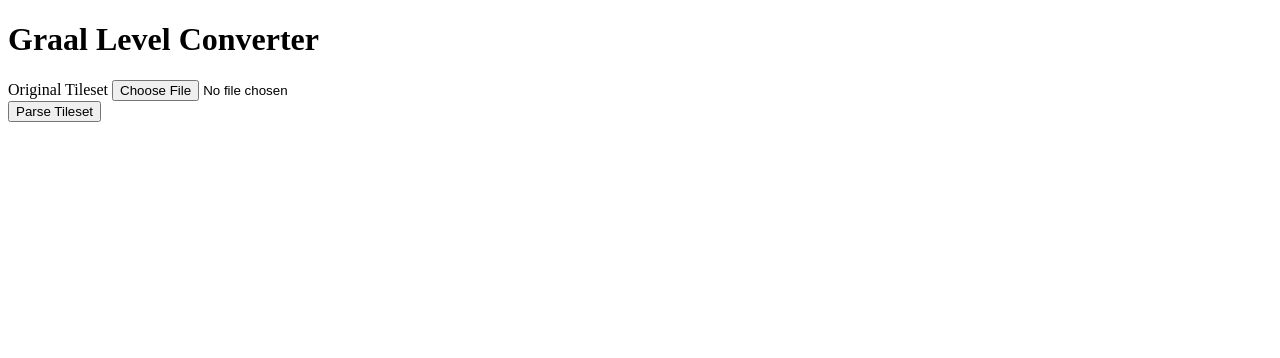
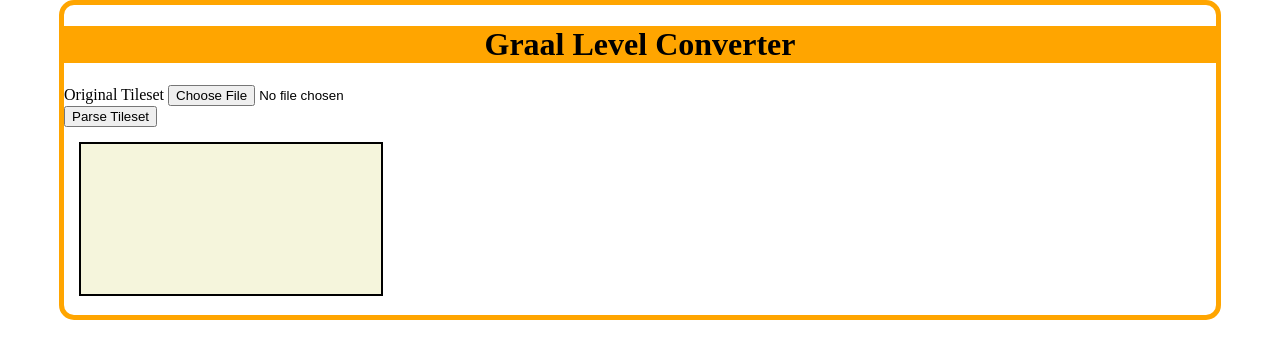
Before and after one commit to javecross/GraalLevelConverter, a plain HTML site: page index.html in a window 1280 px wide. Both pictures are taken after a click on the button "Parse Tileset". Drawn offline with nearby package versions, Linux system fonts and the light colour scheme.

Commit message:
Created tile util functions to convert between x,y & tileId.

```diff
--- a/css/graalConverterStyle.css
+++ b/css/graalConverterStyle.css
@@ -0,0 +1,33 @@
+html, body {
+    margin: 0;
+    display: flex;
+    justify-content: center;
+    width: 100%;
+}
+#page-container {
+    border: 5px solid orange;
+    border-radius: 15px;
+    width: 90%;
+
+    display: flex;
+    justify-content: center;
+    flex-direction: column;
+}
+
+#header-container h1 {
+    width: 100%;
+    background: orange;
+    text-align: center;
+}
+
+#input-container {
+    width: 40%;
+}
+
+#canvas-container {
+    padding: 15px;
+}
+#canvas-container canvas {
+    border: 2px solid black;
+    background: beige;
+}
--- a/index.html
+++ b/index.html
@@ -7,24 +7,29 @@
         <script src="https://code.jquery.com/jquery-2.1.4.min.js"></script>
 
         <!-- INTERNAL RESOURCES -->
+        <script src="js/graalJS.js"></script>
+        <script src="js/graalTileUtils.js"></script>
+        <script src="js/graalTilesetParser.js"></script>
         <script src="js/graalLevelRender.js"></script>
 
+        <link rel="stylesheet" type="text/css" href="css/graalConverterStyle.css"/>
     </head>
     <body>
         <div id="page-container">
-            <h1>Graal Level Converter</h1>
+            <div id="header-container">
+                <h1>Graal Level Converter</h1>
+            </div>
             <div id="input-container">
                 <div id="tileset-input-container">
                     <label for="original-tileset-input">Original Tileset</label>
                     <input type="file" id="original-tileset-input"/>
                 </div>
-
                 <input type="button" id="tileset-parser" value="Parse Tileset" />
             </div>
             <div id="canvas-container">
                 <canvas id="level-canvas"></canvas>
             </div>
+
         </div>
-
     </body>
 </html>
--- a/js/graalJS.js
+++ b/js/graalJS.js
@@ -12,3 +12,83 @@
 if (!com.javecross) {
     com.javecross = {};
 }
+
+com.javecross.RootFunctions = function () {
+
+    var tilesetParser;
+
+    function logInvalidObject(rootError, err) {
+        if (!rootError) {
+            rootError = "";
+        }
+        rootError += (" " + err + " ");
+        return rootError;
+    }
+    function validateObjectMap(objectMap) {
+        var errorMsg;
+
+        if (!com.javecross.TilesetParser) {
+            logInvalidObject(errorMsg, "Tileset parser is not yet defined.");
+        }
+        if (!com.javecross.TileUtils) {
+            logInvalidObject(errorMsg, "Tile Utils are not yet defined.");
+        }
+        if (!objectMap.originalTileset) {
+            logInvalidObject(errorMsg, "Original tileset input not yet defined.");
+        }
+        if (!objectMap.parseTilesetButton) {
+            logInvalidObject(errorMsg, "Parse tileset button not yet defined.");
+        }
+        if (!objectMap.pageContainer) {
+            logInvalidObject(errorMsg, "Page container is not defined.");
+        }
+        return errorMsg;
+    }
+
+    function initializeObjectInputs(objectMap) {
+        tilesetParser.setTilesetInput(objectMap.originalTileset);
+        tilesetParser.setPageContainer(objectMap.pageContainer);
+    }
+
+    function initializeObjectFunctionality(objectMap) {
+        objectMap.parseTilesetButton.on('click', function () {
+            tilesetParser.createTilesetHashMap();
+        });
+    }
+
+    function initialize(objectMap) {
+        var valid = validateObjectMap(objectMap);
+
+        if (valid) {
+            throw new Error(valid);
+        }
+        tilesetParser = com.javecross.TilesetParser;
+        initializeObjectInputs(objectMap);
+        initializeObjectFunctionality(objectMap);
+
+        console.log("Initialized!");
+    }
+
+    return {
+        initialize: function (objectMap) {
+            initialize(objectMap);
+        }
+    };
+}();
+
+$(document).ready(function () {
+    var pageObjects = {
+        "pageContainer": $("#page-container"),
+        "originalTileset": $("#original-tileset-input"),
+        "parseTilesetButton": $("#tileset-parser")
+    };
+
+    try {
+        com.javecross.RootFunctions.initialize(pageObjects);
+
+        com.javecross.TileUtils.convertXyToTileId(0, 16);
+        com.javecross.TileUtils.convertXyToTileId(320, 352);
+    } catch (error) {
+        alert("Unable to initialize graal converter. " + error);
+    }
+});
--- /dev/null
+++ b/js/graalTileUtils.js
@@ -0,0 +1,77 @@
+"use strict";
+if (!com.javecross) {
+    throw new Error("Namespace not yet defined!");
+}
+
+com.javecross.TileUtils = function () {
+
+    var PATTERN = [
+        'A', 'B', 'C', 'D', 'E', 'F', 'G', 'H',
+        'I', 'J', 'K', 'L', 'M', 'N', 'O', 'P',
+        'Q', 'R', 'S', 'T', 'U', 'V', 'W', 'X',
+        'Y', 'Z', 'a', 'b', 'c', 'd', 'e', 'f',
+        'g', 'h', 'i', 'j', 'k', 'l', 'm', 'n',
+        'o', 'p', 'q', 'r', 's', 't', 'u', 'v',
+        'w', 'x', 'y', 'z', '0', '1', '2', '3',
+        '4', '5', '6', '7', '8', '9', '+', '/'
+    ];
+
+    var CHUNK_WIDTH = 16;
+    var CHUNK_HEIGHT = 4;
+    var SQUARE = 8;
+    var TILE_SIZE = 16;
+
+    var CHUNK_HORIZ_OFFSET = (CHUNK_WIDTH * TILE_SIZE);
+    var CHUNK_VERT_OFFSET = (CHUNK_HEIGHT * TILE_SIZE);
+
+    function convertTileIdToXy(tileId) {
+        var chars = tileId.split('');
+
+        var indexOne = (PATTERN.indexOf(chars[0]));
+        var indexTwo = (PATTERN.indexOf(chars[1]));
+
+        var column = Math.floor(indexOne / SQUARE);
+        var row = indexOne % SQUARE;
+
+
+        var subsetRow = Math.floor(indexTwo / CHUNK_WIDTH);
+        var subsetColumn = indexTwo % CHUNK_WIDTH;
+
+        var x = (column * CHUNK_HORIZ_OFFSET);
+        x += (subsetColumn * TILE_SIZE);
+        var y = (row * CHUNK_VERT_OFFSET);
+        y += (subsetRow * TILE_SIZE);
+
+        return [x, y];
+    }
+
+    function convertXyToTileId(x, y) {
+        var tilePosX = x / TILE_SIZE;
+        var tilePosY = y / TILE_SIZE;
+        var chunkX = Math.floor(tilePosX / CHUNK_WIDTH);
+        var chunkY = Math.floor(tilePosY / CHUNK_HEIGHT);
+        var chunkIndex = (chunkX * SQUARE) + chunkY;
+
+        var modSubX = (chunkX === 0) ? CHUNK_WIDTH : (chunkX * CHUNK_WIDTH);
+        var modSubY = (chunkY === 0) ? CHUNK_HEIGHT : (chunkY * CHUNK_HEIGHT);
+        var subTileX = tilePosX % modSubX;
+        var subTileY = tilePosY % modSubY;
+
+        var subIndex = (subTileX) + (subTileY * CHUNK_WIDTH);
+        var tileId = PATTERN[chunkIndex] + "" + PATTERN[subIndex];
+
+        return tileId;
+    }
+
+    return {
+        convertTileIdToXy: function (tileId) {
+            convertTileIdToXy(tileId);
+        },
+        convertXyToTileId: function (x, y) {
+            convertXyToTileId(x, y);
+        },
+        getTileSize: function () {
+            return TILE_SIZE;
+        }
+    };
+}();
--- a/js/graalTilesetParser.js
+++ b/js/graalTilesetParser.js
@@ -5,19 +5,66 @@
 }
 
 com.javecross.TilesetParser = function () {
+    var tilesetInputObject;
+    var tilesetInputPath;
 
-    var tilesetInputObject;
+    var pageContainerObject;
+
+    var tilesetImage;
     /* MUTATOR FUNCTIONS */
+    function createTilesetHashMap() {
+        if (!tilesetInputPath) {
+            throw new Error("Tileset wasn't defined.");
+        }
+        tilesetImage = new Image();
 
+        tilesetImage.onload = function () {
+            parseLoadedTileset();
+        };
+        tilesetImage.src = tilesetInputPath;
+    }
+
+    function parseLoadedTileset() {
+        var width = tilesetImage.width;
+        var height = tilesetImage.height;
+        var tileSize = com.javecross.TileUtils.getTileSize();
+        var tileWidth = width / tileSize;
+        var tileHeight = height / tileSize;
+        var totalTiles = 0;
+        var tilex, tiley;
+        for (var y = 0; y < tileHeight; y++) {
+            tiley = y * tileSize;
+            for (var x = 0; x < tileWidth; x++) {
+                tilex = x * tileSize;
+
+                totalTiles++;
+            }
+        }
+        console.log("Total tiles :: " + totalTiles);
+    }
 
     /* GETTERS & SETTERS */
     function setTilesetInput(tilesetInput) {
         tilesetInputObject = tilesetInput;
+        tilesetInputObject.change(function (event) {
+            var tempPath = URL.createObjectURL(event.target.files[0]);
+            tilesetInputPath = tempPath;
+        });
+    }
+
+    function setPageContainer(pageContainer) {
+        pageContainerObject = pageContainer;
     }
 
     return {
         setTilesetInput: function (tilesetInput) {
             setTilesetInput(tilesetInput);
+        },
+        setPageContainer: function (pageContainer) {
+            setPageContainer(pageContainer);
+        },
+        createTilesetHashMap: function () {
+            createTilesetHashMap();
         }
     };
 }();
```
